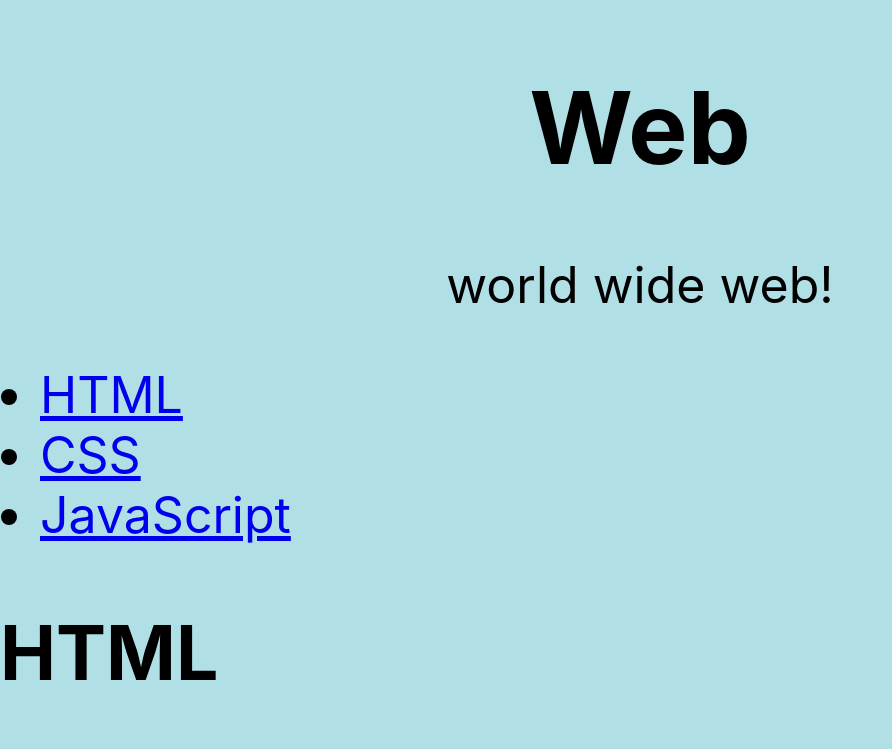
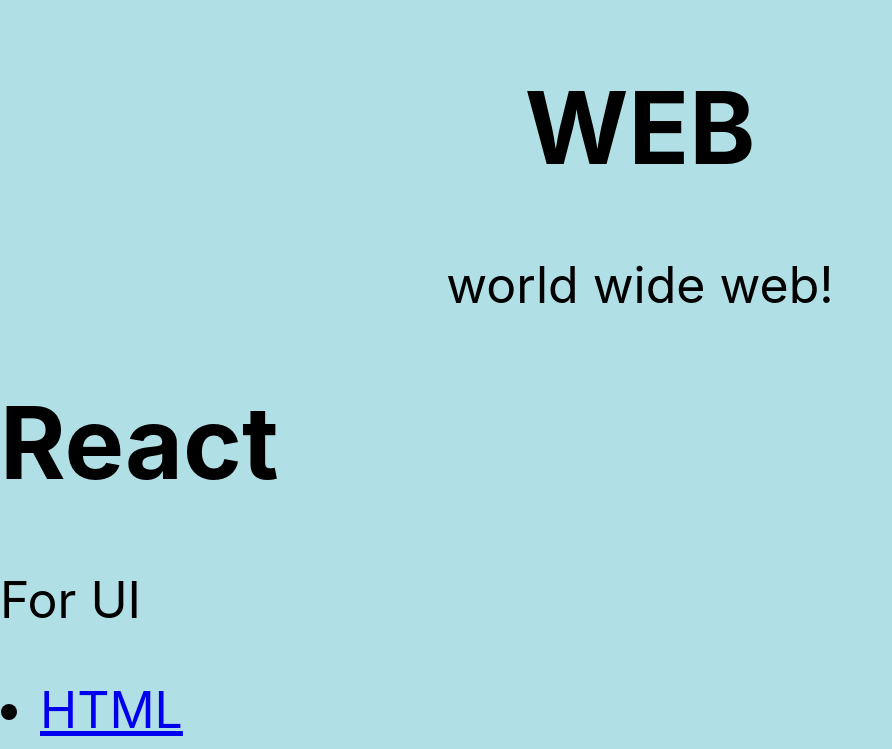
Before and after one commit to Sinyoung3016/react-tutorial, a React (Create React App) app in the folder react-app/: page / in a window 1280 px wide. Shown: the top 749 px of the page, without its empty margins (0-892 px from the left). Built offline with nearby package versions, Linux system fonts and the light colour scheme.

Commit message:
Update 'mkdir Component and seperate files of components'

```diff
--- a/react-app/src/App.js
+++ b/react-app/src/App.js
@@ -1,55 +1,23 @@
 import React, { Component } from 'react';
 import logo from './logo.svg';
 import './App.css';
+import TableOfContext from './Components/tableodcontext';
+import Subject from './Components/Subject';
+import Content from './Components/Content';
+
 
 class App extends Component {
     render(){
       return (
         <div className="App" >
         <center>
-          <Subject></Subject>
-          </center>
+          <Subject title="WEB" sub="world wide web!"></Subject></center>
+          <Subject title="React" sub="For UI"></Subject>
           <TableOfContext></TableOfContext>
-          <Content></Content>
+          <Content title="HTML" desc="  HTML is Hypertext MarkUp Language."></Content>
         </div>
     );
    }
 }
 
-class Subject extends Component{
-  render(){ //class 안의 function은 생략
-    return ( //컴포넌트는 하나의 최상위 태그로만 시작해야함.
-      <header>
-        <h1>Web</h1>
-        world wide web!
-      </header>
-    );
-  }
-}
-
-class TableOfContext extends Component{
-  render(){
-    return(
-      <nav>
-            <ul>
-                <li><a href = "1.html">HTML</a></li>
-                <li><a href = "2.html">CSS</a></li>
-                <li><a href = "3.html">JavaScript</a></li>
-            </ul>
-        </nav>
-    );
-  }
-}
-
-class Content extends Component{
-  render(){
-    return(
-      <article>
-            <h2>HTML</h2>
-            HTML is Hypertext MarkUp Language.
-        </article>
-    );
-  }
-}
-
 export default App;
--- /dev/null
+++ b/react-app/src/Components/Content.js
@@ -0,0 +1,14 @@
+import React, { Component } from 'react';
+
+class Content extends Component{
+    render(){
+      return(
+        <article>
+              <h2>{this.props.title}</h2>
+             {this.props.desc}
+          </article>
+      );
+    }
+  }
+
+export default Content;
--- /dev/null
+++ b/react-app/src/Components/Subject.js
@@ -0,0 +1,15 @@
+import React, { Component } from 'react';
+
+class Subject extends Component{
+    render(){ //class 안의 function은 생략
+      return ( //컴포넌트는 하나의 최상위 태그로만 시작해야함.
+        //tag => attribute, react => props
+        <header>
+          <h1>{this.props.title}</h1>
+          {this.props.sub}
+        </header>
+      );
+    }
+  }
+
+export default Subject;
--- /dev/null
+++ b/react-app/src/Components/tableodcontext.js
@@ -0,0 +1,18 @@
+import React, { Component } from 'react';
+
+class TableOfContext extends Component{
+    render(){
+      return(
+        <nav>
+              <ul>
+                  <li><a href = "1.html">HTML</a></li>
+                  <li><a href = "2.html">CSS</a></li>
+                  <li><a href = "3.html">JavaScript</a></li>
+              </ul>
+          </nav>
+      );
+    }
+  }
+
+  export default TableOfContext;
+  //해당 클래스를 가져다 사용할 수있음.
```
